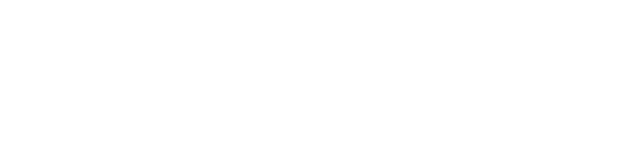
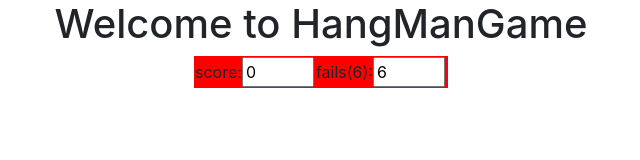
Before and after one commit to EsauKip/hangman, a plain HTML site: page index.html in a window 1280 px wide. Shown: the whole page, without its empty margins (319-959 px from the left). Drawn offline with nearby package versions, Linux system fonts and the light colour scheme.

Commit message:
create table

```diff
--- a/index.html
+++ b/index.html
@@ -5,9 +5,31 @@
     <meta http-equiv="X-UA-Compatible" content="IE=edge">
     <meta name="viewport" content="width=device-width, initial-scale=1.0">
     <title>HangManGame</title>
+    <link rel="stylesheet" href="styles.css">
     <link rel="stylesheet" href="https://cdn.jsdelivr.net/npm/bootstrap@4.0.0/dist/css/bootstrap.min.css" integrity="sha384-Gn5384xqQ1aoWXA+058RXPxPg6fy4IWvTNh0E263XmFcJlSAwiGgFAW/dAiS6JXm" crossorigin="anonymous">
 </head>
 <body>
+    <form name="f">
+       <center> <h1>Welcome to HangManGame</h1>
+        <table class="all" >
+            <tr>
+                <td class="data">
+                    score:<input type="text" name="score" value="0" readonly onfocus="score.blur();" size=2>
+                    <br>
+
+                </td>
+                <td class="data">
+                    fails(6):<input type="text" name="lives" value="6" readonly onfocus="lives.blur();" size=2>
+                    <br>
+                </td>
+                <td class="add">
+
+                </td>
+
+            </tr>
+        </table>
+    </center>
+    </form>
     <script src="custom.js"> </script>
 </body>
 </html>
--- /dev/null
+++ b/styles.css
@@ -0,0 +1,17 @@
+.all{
+    /* width: 100%;
+    height: 100%; */
+    background-color:red;
+    /* position: relative;
+    overflow: hidden; */
+    border: 1;
+}
+.data{
+    column-span: 6;
+    align-items: right;
+
+}
+.add{
+    column-span: 7;
+    align-items: center;
+}
```
